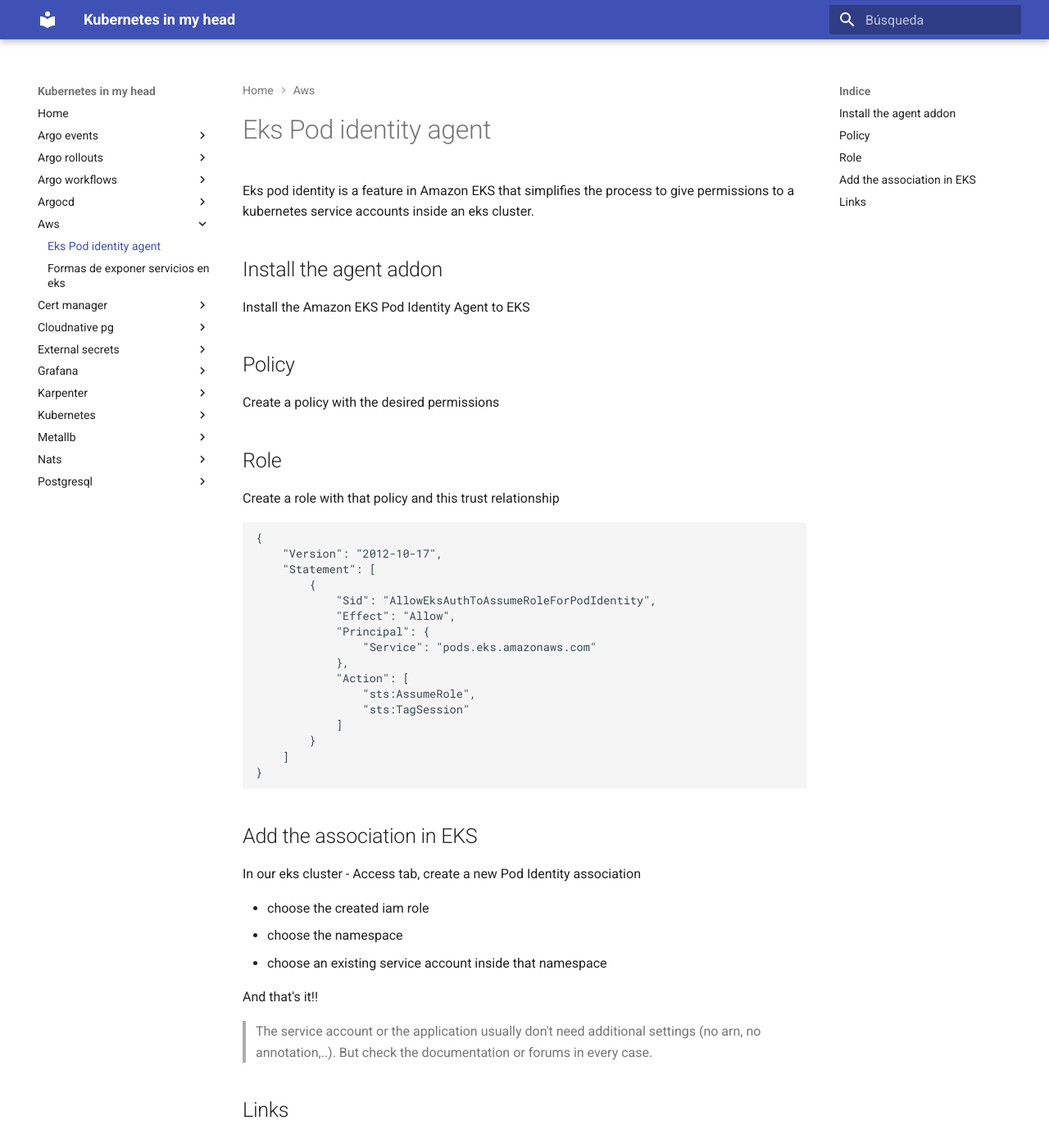
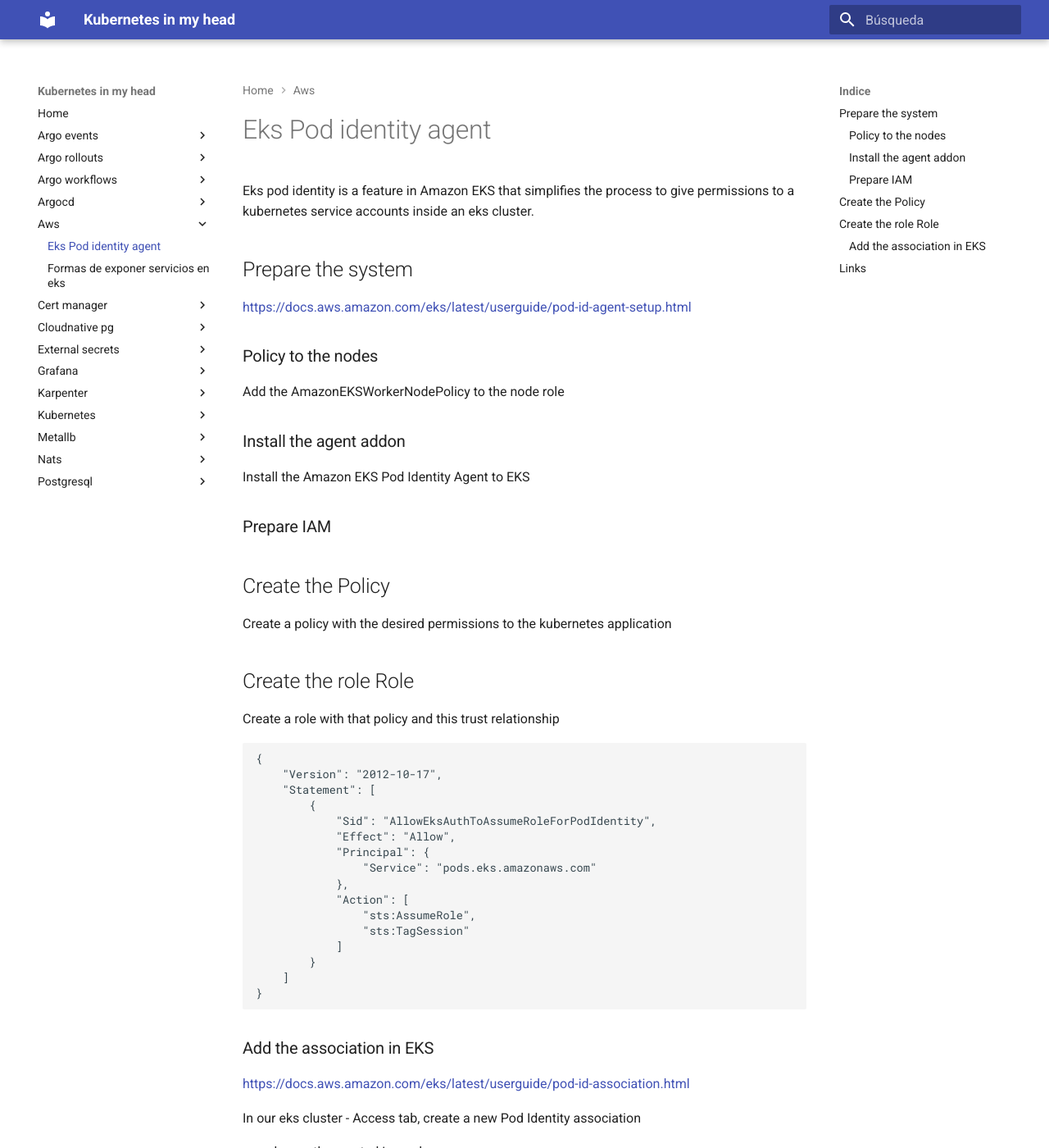
Before and after one commit to jorgelon/kubernetesinmyhead.net, an MkDocs documentation site: the page built from docs/aws/eks-pod-identity-agent.md, in a window 1280 px wide and 1400 px high. Shown: the whole window at 82% size. Built offline with MkDocs 1.6.1 and Material for MkDocs 9.7.7, drawn with Linux system fonts in a browser that asks for light colours.

Commit message:
more info

````diff
--- a/docs/aws/eks-pod-identity-agent.md
+++ b/docs/aws/eks-pod-identity-agent.md
@@ -2,15 +2,25 @@
 
 Eks pod identity is a feature in Amazon EKS that simplifies the process to give permissions to a kubernetes service accounts inside an eks cluster.
 
-## Install the agent addon
+## Prepare the system
+
+<https://docs.aws.amazon.com/eks/latest/userguide/pod-id-agent-setup.html>
+
+### Policy to the nodes
+
+Add the AmazonEKSWorkerNodePolicy to the node role
+
+### Install the agent addon
 
 Install the Amazon EKS Pod Identity Agent to EKS
 
-## Policy
+### Prepare IAM
 
-Create a policy with the desired permissions
+## Create the Policy
 
-## Role
+Create a policy with the desired permissions to the kubernetes application
+
+## Create the role Role
 
 Create a role with that policy and this trust relationship
 
@@ -33,7 +43,9 @@ Create a role with that policy and this trust relationship
 }
 ```
 
-## Add the association in EKS
+### Add the association in EKS
+
+<https://docs.aws.amazon.com/eks/latest/userguide/pod-id-association.html>
 
 In our eks cluster - Access tab, create a new Pod Identity association
 
````
